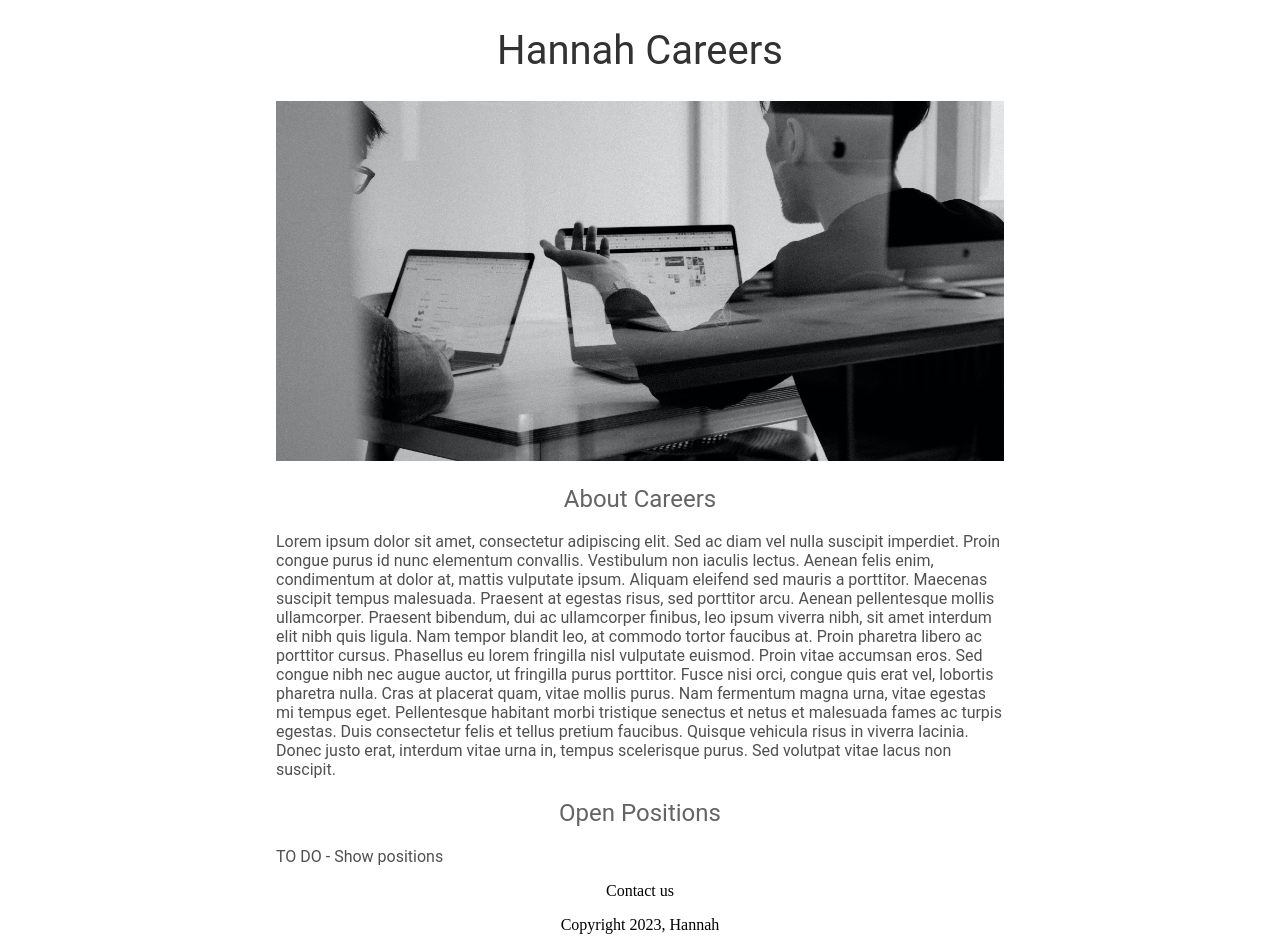
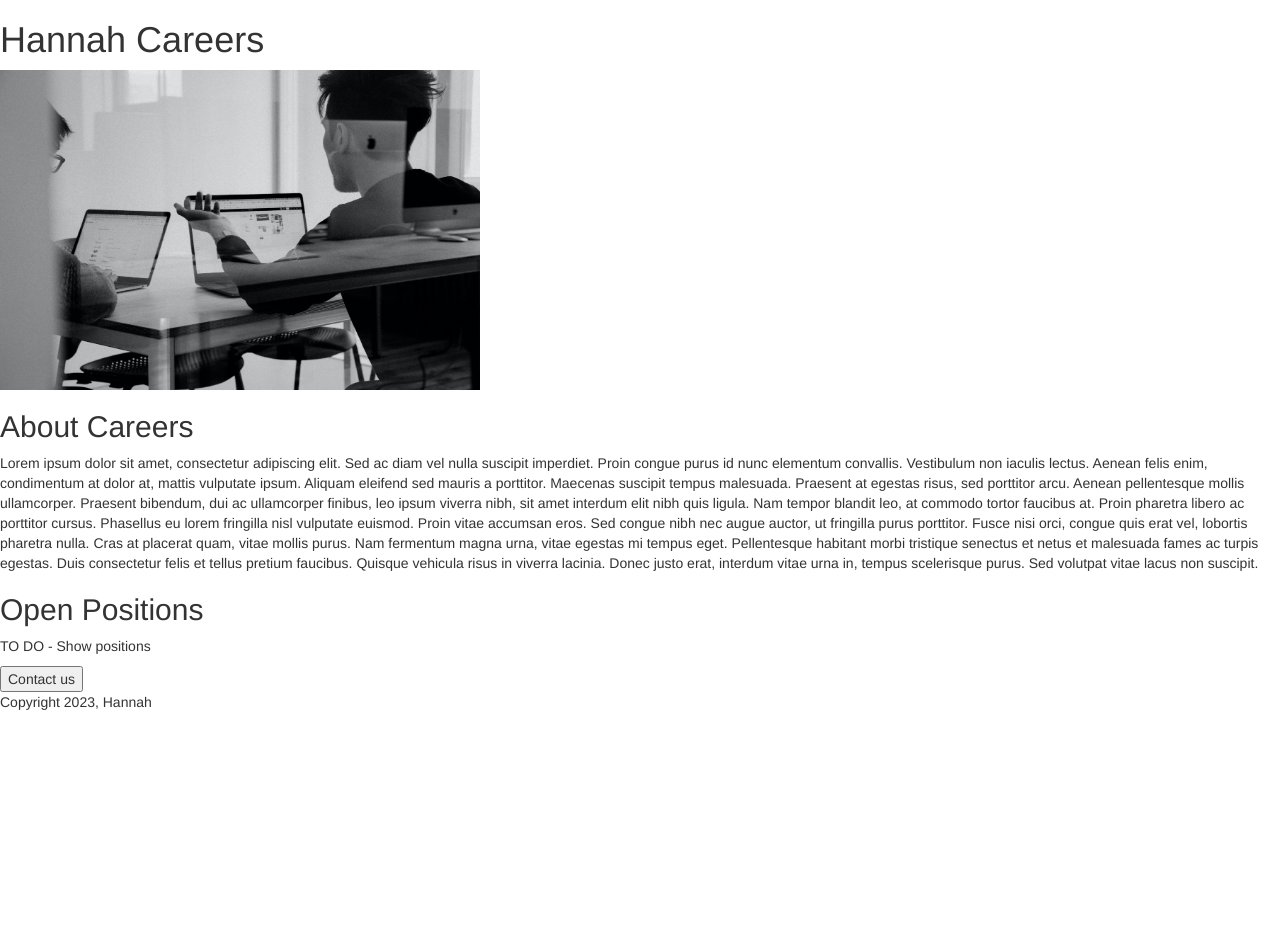
Before and after one commit to Hannah030128/careers-website, a Flask app: page / in a window 1280 px wide. After the commit the page ends 710 px from the top, so only its background shows below. Run offline with Flask 2, Linux system fonts and the light colour scheme.

Commit message:
Preexisting tags added

```diff
--- a/templates/home.html
+++ b/templates/home.html
@@ -2,50 +2,25 @@
 <html>
   <head>
     <title>Hannah Careers</title>
-    <style>
-      h1{
-        font-size: 40px;
-        font-family: Roboto;
-        font-weight: normal;
-        color: rgb(50, 50, 50);
-        text-align: center;
-      }
-      #banner {
-        width: 100%;
-        height: 360px;
-        object-fit: cover;
-      }
-      h2 {
-        font: size; 32px;
-        font-family: Roboto;
-        color: rgb(100, 100, 100);
-        text-align: center;
-        font-weight: normal;
-      }
-      .bodytext {
-        font-family: Roboto;
-        color: rgb(80, 80, 80)
-      }
-      #container {
-        max-width: 728px;
-        margin: 0 auto 0 auto;
-      }
-    </style>
+    <meta charset="utf-8">
+    <meta http-equiv="X-UA-Compatible" content="IE=edge">
+    <meta name="viewport" content="width=device-width, initial-scale=1">
+    <link rel="stylesheet" href="https://cdn.jsdelivr.net/npm/bootstrap@3.4.1/dist/css/bootstrap.min.css" integrity="sha384-HSMxcRTRxnN+Bdg0JdbxYKrThecOKuH5zCYotlSAcp1+c8xmyTe9GYg1l9a69psu" crossorigin="anonymous">
   </head>
   <body>
     <div id="container">
    <h1>Hannah Careers</h1>
     <img id = "banner" src="https://careers-website-2.hnormen.repl.co/static/careerpic.jpg" height='320'>
     <h2>About Careers</h2>
-    <p class='bodytext'>
+    <p>
       Lorem ipsum dolor sit amet, consectetur adipiscing elit. Sed ac diam vel nulla suscipit imperdiet. Proin congue purus id nunc elementum convallis. Vestibulum non iaculis lectus. Aenean felis enim, condimentum at dolor at, mattis vulputate ipsum. Aliquam eleifend sed mauris a porttitor. Maecenas suscipit tempus malesuada. Praesent at egestas risus, sed porttitor arcu. Aenean pellentesque mollis ullamcorper.
 
 Praesent bibendum, dui ac ullamcorper finibus, leo ipsum viverra nibh, sit amet interdum elit nibh quis ligula. Nam tempor blandit leo, at commodo tortor faucibus at. Proin pharetra libero ac porttitor cursus. Phasellus eu lorem fringilla nisl vulputate euismod. Proin vitae accumsan eros. Sed congue nibh nec augue auctor, ut fringilla purus porttitor. Fusce nisi orci, congue quis erat vel, lobortis pharetra nulla. Cras at placerat quam, vitae mollis purus. Nam fermentum magna urna, vitae egestas mi tempus eget. Pellentesque habitant morbi tristique senectus et netus et malesuada fames ac turpis egestas. Duis consectetur felis et tellus pretium faucibus. Quisque vehicula risus in viverra lacinia. Donec justo erat, interdum vitae urna in, tempus scelerisque purus. Sed volutpat vitae lacus non suscipit.
     </p>
     <h2> Open Positions</h2>
-    <p class='bodytext'>
+    <p>
       TO DO - Show positions</p>
-    <div style='text-align: center;'
+    <div>
       <button>Contact us</button>
       <p>Copyright 2023, Hannah</p>
     </div>
```
